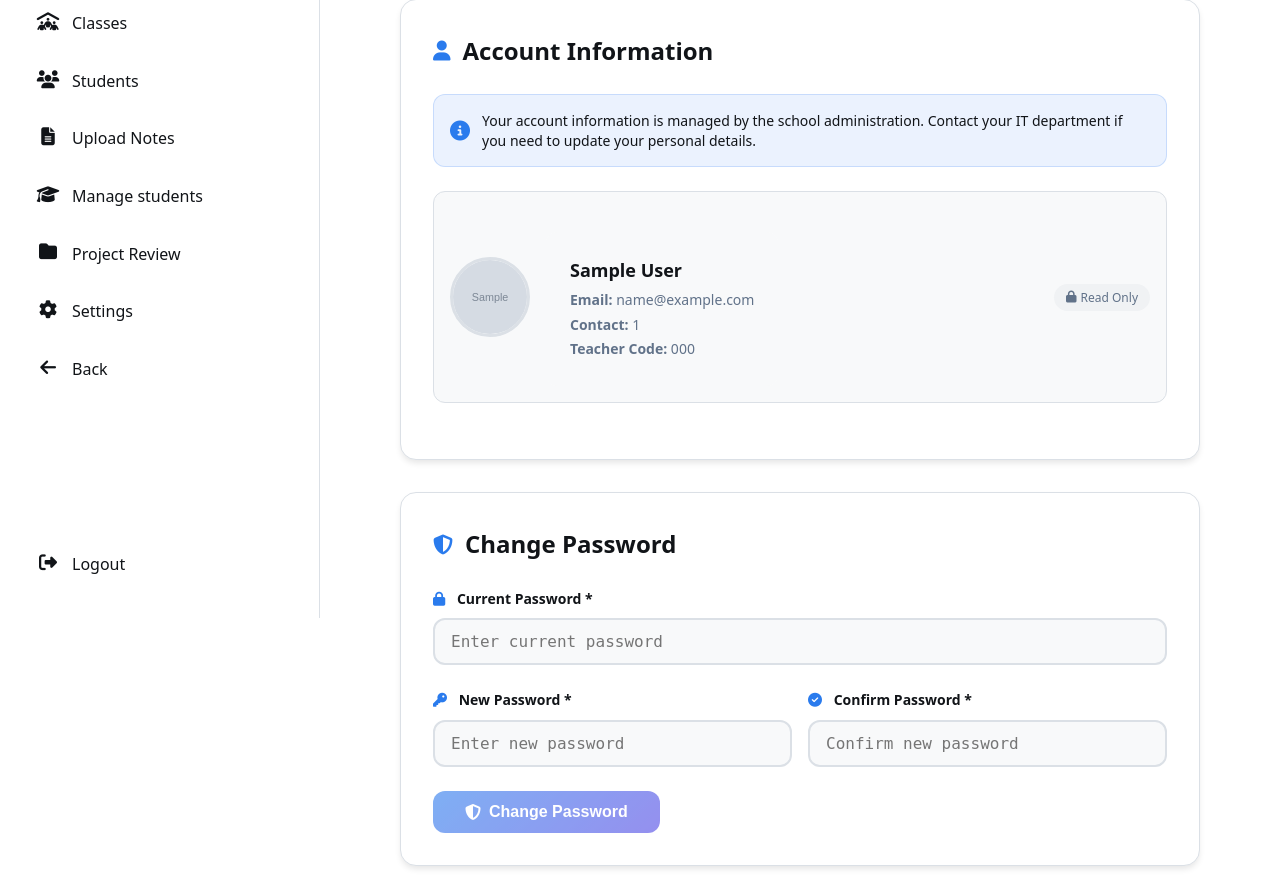
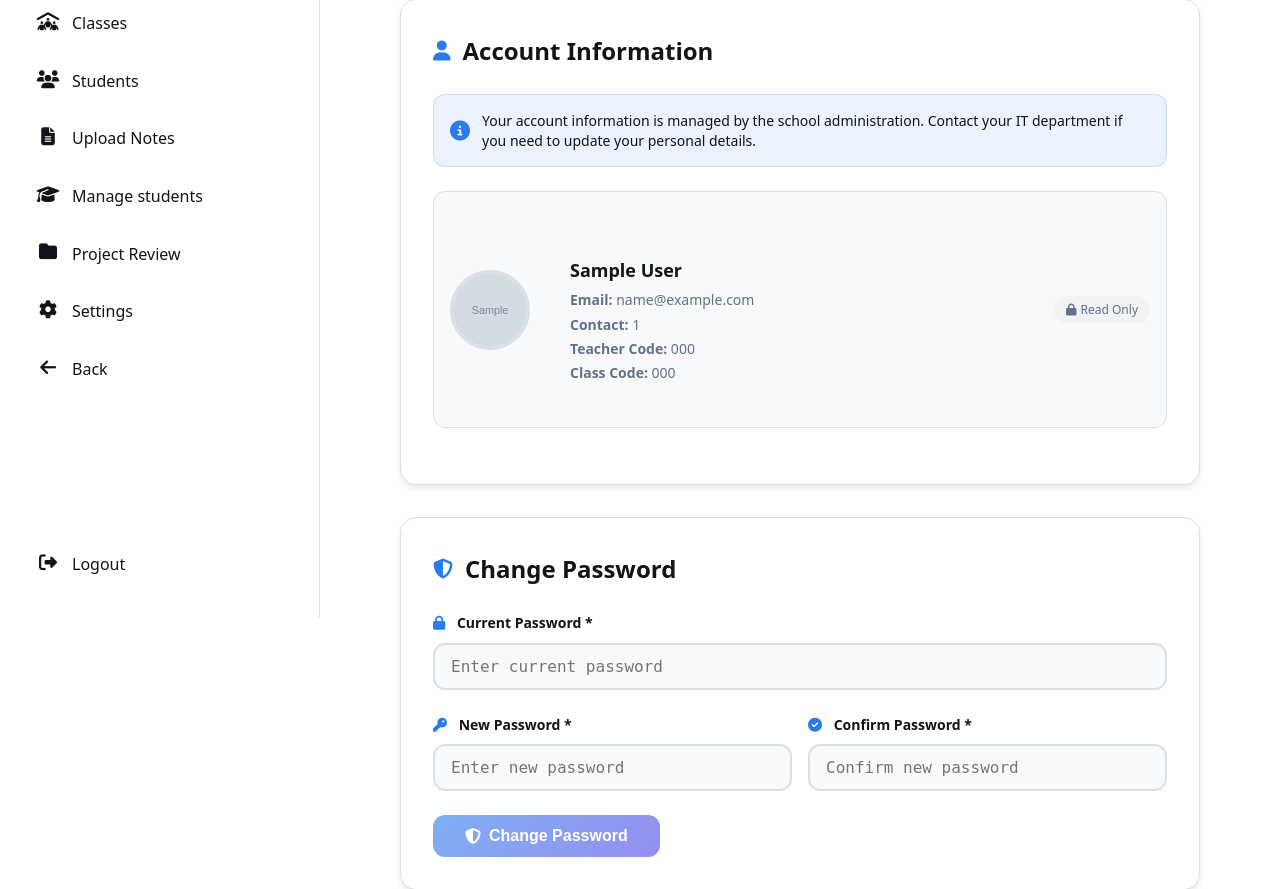
Before and after one commit to Shishir-Kc/MAIN_PROJECT, a Django app: template teacher/templates/settings/settings.html in a window 1280 px wide. Shown: the part 182-1071 px from the top of the page. Run offline with Django 5.2, Linux system fonts and the light colour scheme; the template is opened without the code that fills it: values that come from a table or form of the project are taken from there, others are empty; tables that the repository leaves empty hold one stand-in row (values such as "Sample post"); grey boxes marked "Sample" are stand-in pictures.

Commit message:
added etacher class code

```diff
--- a/teacher/templates/settings/settings.html
+++ b/teacher/templates/settings/settings.html
@@ -440,6 +440,9 @@
                     <p><strong>Email:</strong> {{teacher.email}}</p>
                     <p><strong>Contact:</strong> {{teacher.contact}}</p>
                     <p><strong>Teacher Code:</strong> {{teacher.teacher_code}}</p>
+                    {% if teacher.head_teacher %}
+                    <p><strong>Class Code:</strong> {{teacher.refrence_code}}</p>
+                    {% endif %}
                 </div>
                 <div class="readonly-badge">
                     <i class="fas fa-lock"></i>
```
